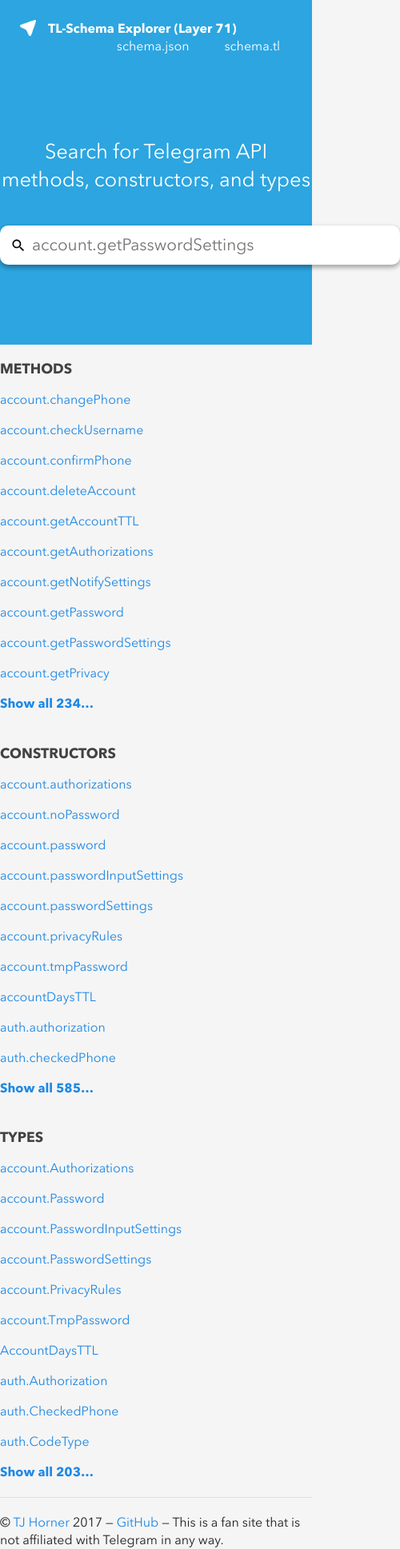
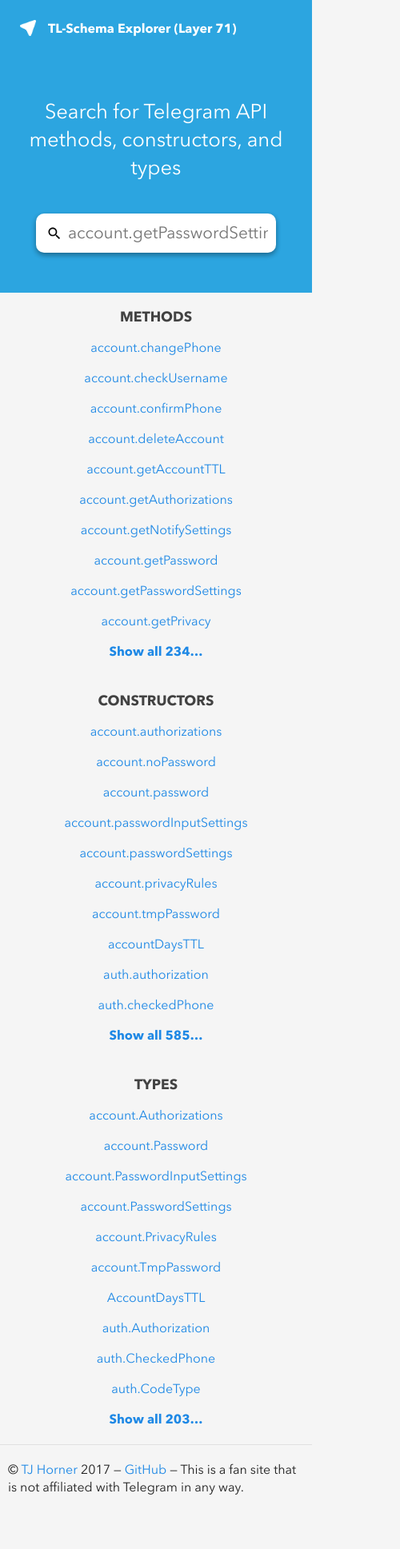
Before and after one commit to tjhorner/schema.tl, a plain HTML site: page index.html in a window 390 px wide. Shown: the whole page at 80% size, 500 px wide, since content can reach past the window. After the commit the page ends 1871 px from the top, so only its background shows below. Drawn offline with Linux system fonts and the light colour scheme; some packages are replaced by stand-ins of ours; a script that the page names is missing.

Commit message:
mobile O P T I M I Z A T I O N

```diff
--- a/css/styles.css
+++ b/css/styles.css
@@ -133,6 +133,46 @@
   border-top-right-radius: 0px;
   z-index: 5;
   padding-top: 10px;
+}
+
+@media only screen and (max-width: 480px) {
+  .hero {
+    padding: 50px 0
+  }
+
+  .hero-title {
+    padding: 0px 10px;
+  }
+
+  .hero-search {
+    width: 300px;
+  }
+
+  .hero-input {
+    width: 300px;
+  }
+
+  .hero-typeahead {
+    width: 300px;
+  }
+
+  .header-right {
+    display: none;
+  }
+
+  .index-listing {
+    margin: 0px 10px !important;
+    text-align: center;
+  }
+
+  .content-inner {
+    margin: 20px 10px !important;
+    word-break: break-all;
+  }
+
+  .footer-inner {
+    margin: 20px 10px !important;
+  }
 }
 
 .hero-typeahead .typeahead-result {
--- a/index.html
+++ b/index.html
@@ -20,6 +20,7 @@
     <meta property="og:site_name" content="TL-Schema Explorer">
     <meta property="og:type" content="website">
     <meta property="og:description" content="Search the Telegram API schema in a beautiful way.">
+    <meta name="viewport" content="width=device-width, initial-scale=1">
   </head>
   <body>
     <header>
```
